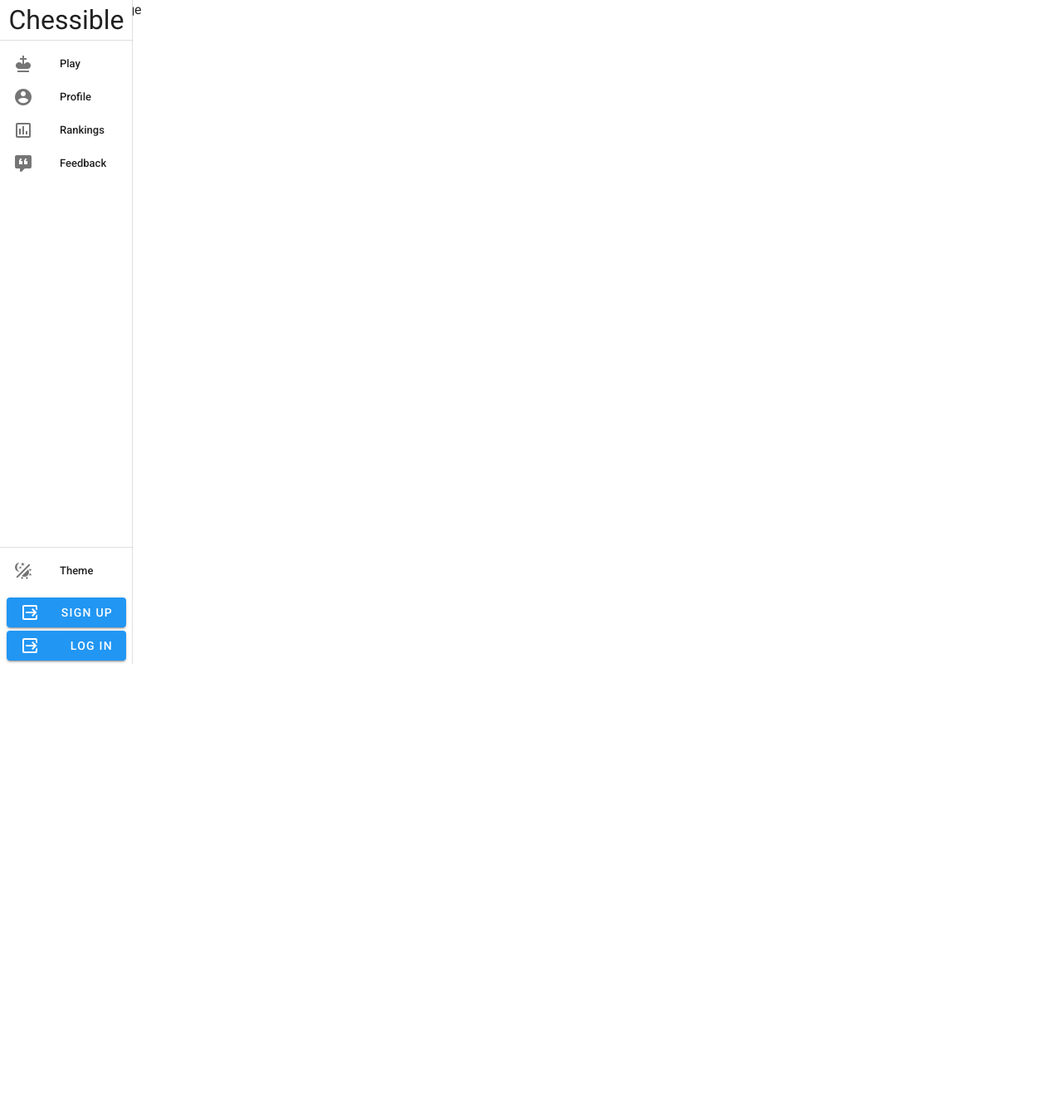
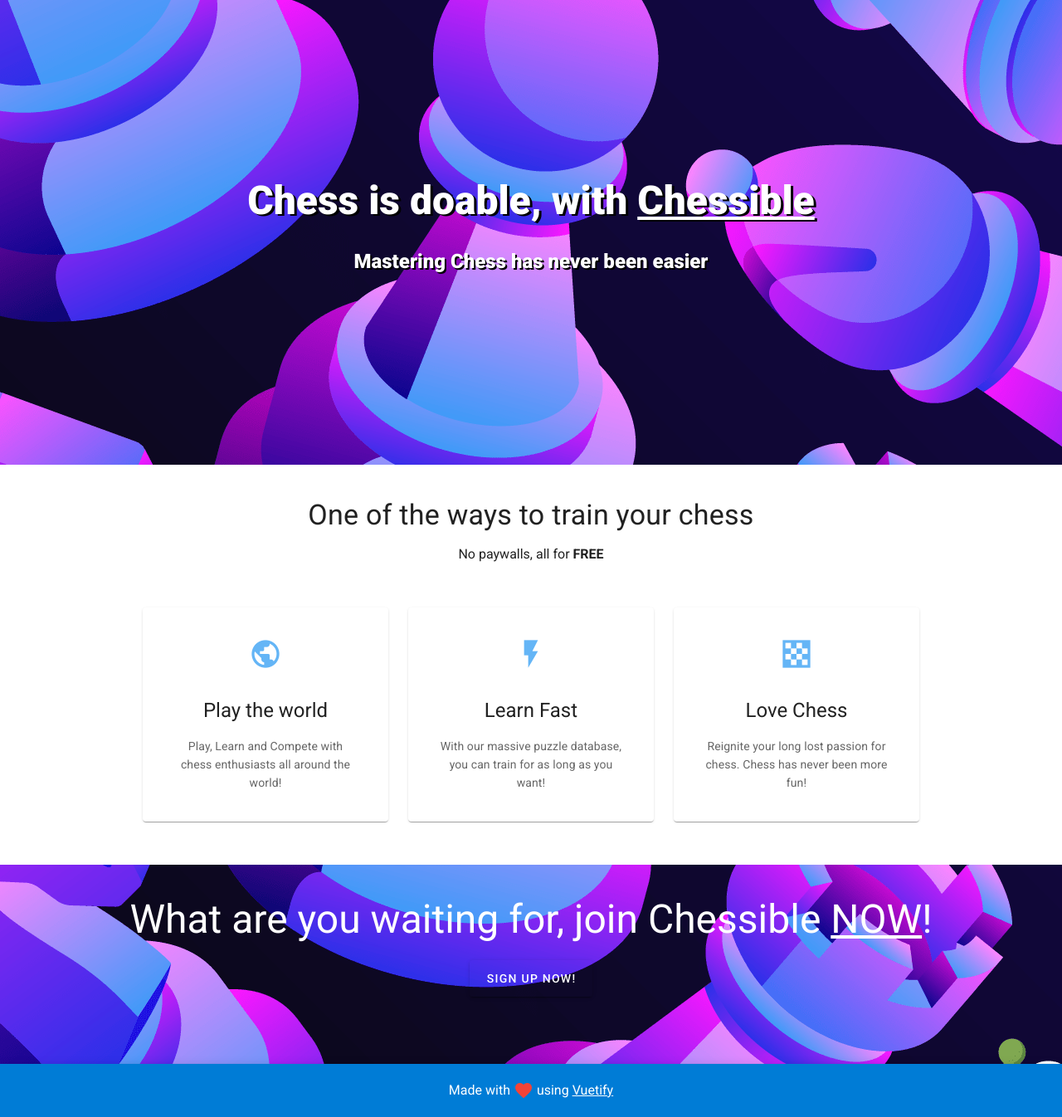
Before and after one commit to Hal0g3n/CS6131, a Vue app: page / in a window 1280 px wide. Shown: the whole page at 83% size. Before the commit the page ends 800 px from the top, so only its background shows below. Built offline with nearby package versions, Linux system fonts and the light colour scheme.

Commit message:
Ok everything touched up and done 🙂

```diff
--- a/src/App.vue
+++ b/src/App.vue
@@ -2,11 +2,11 @@
     <v-app>
         <!-- Navigation Drawer! -->
         <v-navigation-drawer
-            v-if="!($route.name in ['login', 'register'])"
+            v-if="loggedIn"
             :permanent="$vuetify.breakpoint.lgAndUp"
+            :expand-on-hover="$vuetify.breakpoint.lgAndUp"
             :mini-variant.sync="mini"
-            width="10rem"
-            :expand-on-hover="$vuetify.breakpoint.lgAndUp"
+            width="13rem"
             v-model="drawerShown"
             app
         >
@@ -45,7 +45,7 @@
                         </v-list-item-icon>
 
                         <v-list-item-content>
-                            <v-list-item-title>
+                            <v-list-item-title class='text-button'>
                                 {{ item.name }}
                             </v-list-item-title>
                         </v-list-item-content>
@@ -60,6 +60,7 @@
 
                 <v-list dense nav>
                     <v-list-item
+                        class="list"
                         @click="$vuetify.theme.dark = !$vuetify.theme.dark"
                         color="primary"
                     >
@@ -68,7 +69,21 @@
                         </v-list-item-icon>
 
                         <v-list-item-content color="primary">
-                            <v-list-item-title> Theme </v-list-item-title>
+                            <v-list-item-title class='text-button'> Theme </v-list-item-title>
+                        </v-list-item-content>
+                    </v-list-item>
+
+                    <v-list-item
+                        class="list_bot"
+                        @click="loggedIn = false; $router.push('/')"
+                        color="primary"
+                    >
+                        <v-list-item-icon>
+                            <v-icon>mdi-logout-variant</v-icon>
+                        </v-list-item-icon>
+
+                        <v-list-item-content color="primary">
+                            <v-list-item-title dark class='text-button'> logout </v-list-item-title>
                         </v-list-item-content>
                     </v-list-item>
                 </v-list>
@@ -77,7 +92,7 @@
                 <div class="px-2">
                     <v-btn
                         color="primary"
-                        @click="$router.push('/login')"
+                        @click="$router.push('/register')"
                         v-if="!loggedIn"
                         block
                         class="my-1 together"
@@ -97,24 +112,13 @@
                         <v-spacer />
                         <div v-if="!mini">Log in</div>
                     </v-btn>
+                </div>
 
-                    <v-btn
-                        color="primary"
-                        @click="loggedIn = false"
-                        v-else
-                        block
-                        class="together"
-                    >
-                        <v-icon>mdi-logout-variant</v-icon>
-                        <v-spacer />
-                        <div v-if="!mini">Logout</div>
-                    </v-btn>
-                </div>
             </template>
         </v-navigation-drawer>
 
         <v-app-bar
-            v-if="$vuetify.breakpoint.mdAndDown && !($route.name in ['login', 'register'])"
+            v-if="loggedIn && $vuetify.breakpoint.mdAndDown && !($route.name in ['login', 'register'])"
             app
             color="primary"
             dark
@@ -126,11 +130,9 @@
 
             <h1>Chessible</h1>
 
-            <!-- Above is right -->
+            <!-- Above is Left -->
             <v-spacer></v-spacer>
 
-            <!-- Dark Mode Toggle -->
-            <!-- TODO: Make it look better -->
             <v-btn
                 @click="$vuetify.theme.dark = !$vuetify.theme.dark"
                 label="Toggle Dark Mode"
@@ -144,7 +146,7 @@
 
         <!-- Router View -->
         <v-main>
-            <router-view></router-view>
+            <router-view @login="loggedIn = true"></router-view>
         </v-main>
     </v-app>
 </template>
@@ -157,7 +159,7 @@
     data: () => ({
         loggedIn: false,
         drawerShown: false,
-        mini: true,
+        mini: false,
         hideSubtitle: false,
         routes: [
             { name: "Play", icon: "mdi-chess-king", path: "/play" },
@@ -181,7 +183,6 @@
     },
 
     methods: {
-
         onResize() {
             if (this.$vuetify.breakpoint.mdAndDown) this.mini = false;
         },
@@ -215,4 +216,16 @@
 .list:active {
     background: var(--v-secondary-base);
 }
+
+
+/* Navigation Drawer Bottom */
+.list_bot{
+    background: var(--v-primary-lighten1);
+}
+.list_bot:hover {
+    background: var(--v-primary-lighten4);
+}
+.list_bot:active {
+    background: var(--v-secondary-base);
+}
 </style>
--- a/src/views/HomeView.vue
+++ b/src/views/HomeView.vue
@@ -1,11 +1,152 @@
 <template>
-    <div class="home">I am home page</div>
+    <div class="home">
+        <section>
+            <v-parallax src="../assets/bg.png" style="height: 70vh">
+                <v-layout
+                    column
+                    align-center
+                    justify-center
+                    class="white--text"
+                >
+                    <h1
+                        class="white--text mb-5 text-h3"
+                        style="font-weight: 900; text-shadow: 3px 2px #000000; text-align: center"
+                    >
+                        Chess is doable, with <u>Chessible</u>
+                    </h1>
+                    <div
+                        class="white--text text-h5 ma-3"
+                        style="font-weight: 900; text-shadow: 2px 2px #000000; text-align: center"
+                    >
+                        Mastering Chess has never been easier
+                    </div>
+                </v-layout>
+            </v-parallax>
+        </section>
+
+        <div >
+            <div style="text-align: center">
+                <p class='text-h4 mt-10'>
+                    One of the ways to train your chess
+                </p>
+                <span>
+                    No paywalls, all for <b>FREE</b>
+                </span>
+            </div>
+
+            <v-container style="max-width: 75%" class="my-10">
+                <v-row align="center">
+                    <v-col :xs="12" :md="4">
+                        <v-card class="elevation-1 transparent pa-5">
+                            <v-card-text style="text-align:center">
+                                <v-icon
+                                    x-large
+                                    class="blue--text text--lighten-2"
+                                    >mdi-earth</v-icon
+                                >
+                            </v-card-text>
+                            <v-card-title
+                                primary-title
+                                class="layout justify-center"
+                            >
+                                <div class="headline text-xs-center">
+                                    Play the world
+                                </div>
+                            </v-card-title>
+                            <v-card-text style="text-align:center">
+                                Play, Learn and Compete with chess
+                                enthusiasts all around the world!
+                            </v-card-text>
+                        </v-card>
+                    </v-col>
+                    <v-col :xs="12" :md="4">
+                        <v-card class="elevation-1 transparent pa-5">
+                            <v-card-text style="text-align:center">
+                                <v-icon
+                                    x-large
+                                    class="blue--text text--lighten-2"
+                                    >mdi-flash</v-icon
+                                >
+                            </v-card-text>
+                            <v-card-title
+                                primary-title
+                                class="layout justify-center"
+                            >
+                                <div class="headline text-xs-center">
+                                    Learn Fast
+                                </div>
+                            </v-card-title>
+                            <v-card-text style="text-align:center">
+                                With our massive puzzle database,
+                                you can train for as long as you want!
+                            </v-card-text>
+                        </v-card>
+                    </v-col>
+                    <v-col :xs="12" :md="4">
+                        <v-card class="elevation-1 transparent pa-5">
+                            <v-card-text style="text-align:center">
+                                <v-icon
+                                    x-large
+                                    class="blue--text text--lighten-2"
+                                    >mdi-checkerboard</v-icon
+                                >
+                            </v-card-text>
+                            <v-card-title
+                                primary-title
+                                class="layout justify-center"
+                            >
+                                <div class="headline text-xs-center">
+                                    Love Chess
+                                </div>
+                            </v-card-title>
+                            <v-card-text style="text-align:center">
+                                Reignite your long lost passion for chess.
+                                Chess has never been more fun!
+                            </v-card-text>
+                        </v-card>
+                    </v-col>
+                </v-row>
+            </v-container>
+        </div>
+
+        <section>
+            <v-parallax src="../assets/bg.png" style="height:30vh">
+                <v-layout column align-center justify-center>
+                    <div class="text-h3 white--text mb-3 text-xs-center">
+                        What are you waiting for, join Chessible <u>NOW</u>!
+                    </div>
+
+                    <v-btn
+                        class="blue lighten-2 mt-3 mb-10"
+                        dark
+                        large
+                        href="/register"
+                    >
+                        SIGN UP NOW!
+                    </v-btn>
+
+                </v-layout>
+            </v-parallax>
+        </section>
+
+        <v-toolbar dark color="primary darken-1" style="text-justify: center">
+            <div style="text-align: center; width: 100%">
+                Made with
+                <v-icon class="red--text">mdi-heart</v-icon>
+                using
+                <a
+                    class="white--text"
+                    href="https://vuetifyjs.com"
+                    target="_blank"
+                    >Vuetify</a
+                >
+            </div>
+        </v-toolbar>
+    </div>
 </template>
 
-<script lang="ts">
-import Vue from "vue";
-
-export default Vue.extend({
-    name: "HomeView",
-});
+<script>
+export default {
+    name: "Home"
+};
 </script>
--- a/src/views/LoginView.vue
+++ b/src/views/LoginView.vue
@@ -70,7 +70,8 @@
     }),
     methods: {
         login() {
-            this.$router.push("/");
+            this.$router.push("/profile");
+            this.$emit("login");
         }
     }
 };
--- a/src/views/ProfileView.vue
+++ b/src/views/ProfileView.vue
@@ -116,7 +116,7 @@
                         </div>
 
                         <LineChart
-                            ref="chart"
+                            ref="classicalChart"
                             width="50%"
                             height="80%"
                             type="area"
@@ -160,7 +160,7 @@
                         </div>
 
                         <LineChart
-                            ref="chart"
+                            ref="puzzleChart"
                             width="50%"
                             height="80%"
                             type="area"
@@ -341,7 +341,7 @@
                 default:
             }
 
-            this.$refs.chart.zoomX(
+            this.$refs.classicalChart.zoomX(
                 left.getTime(),
                 new Date().getTime() // Today
             );
@@ -360,7 +360,7 @@
                 default:
             }
 
-            this.$refs.chart.zoomX(
+            this.$refs.puzzleChart.zoomX(
                 left.getTime(),
                 new Date().getTime() // Today
             );
--- a/src/views/RankingView.vue
+++ b/src/views/RankingView.vue
@@ -70,14 +70,26 @@
                         />
                     </div>
 
+                    <v-card-title>
+                        <v-spacer></v-spacer>
+                        <v-text-field
+                            v-model="search"
+                            append-icon="mdi-magnify"
+                            label="Search"
+                            single-line
+                            hide-details
+                            style="margin-right: 5%; max-width: 45%"
+                        ></v-text-field>
+                    </v-card-title>
+
                     <v-data-table
-                        style="margin-right: 5%; max-width: 45%"
                         no-data-text="Go make some friends!"
                         height="90vh"
                         :headers="headers"
                         :items="puzzle_friend_toggle? friend_puzzle : top_puzzle"
                         class="elevation-5 mx-10 mb-5"
                         :items-per-page="20"
+                        :search="puzzle_search"
                         :loading="top_puzzle.length < 20"
                     >
                     </v-data-table>
--- a/src/views/RegisterView.vue
+++ b/src/views/RegisterView.vue
@@ -68,7 +68,7 @@
 
                     <br>
                     <h3 align=center>
-                        Got an account? <router-link to="/register">Log in now!</router-link>
+                        Got an account? <router-link to="/login">Log in now!</router-link>
                     </h3>
                 </v-card>
             </v-col>
@@ -90,7 +90,8 @@
     },
     methods: {
         register() {
-
+            this.$router.push("/profile")
+            this.$emit("login");
         },
     },
 };
```
Also changed, not shown: src/assets/bg.png (added), src/assets/logoLong.png (added).
